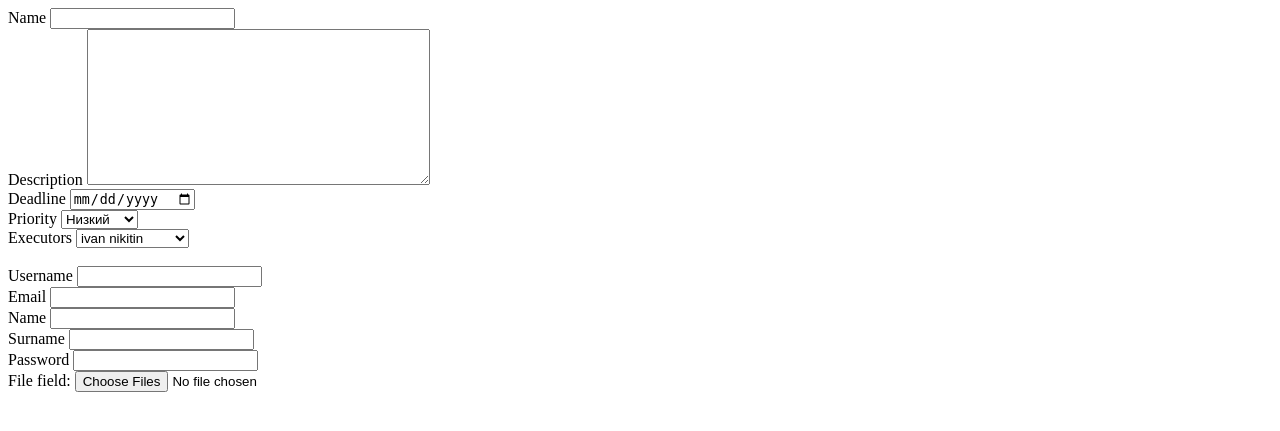
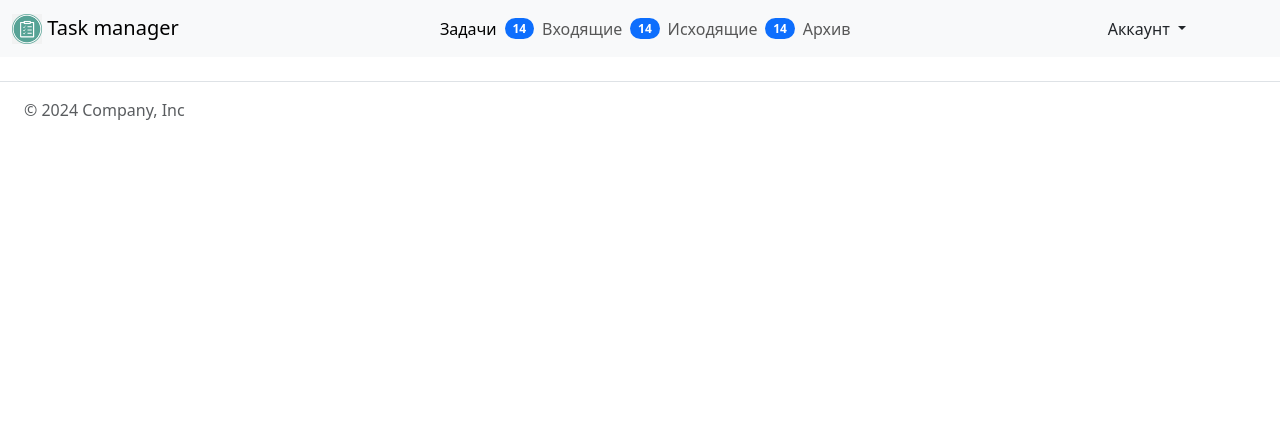
Before and after one commit to KGBT/task_manager, a Django app: page / in a window 1280 px wide. Shown: the top 431 px of the page. Run offline with Django 5.2, Linux system fonts and the light colour scheme; data comes from the database, SQL or seed files in the repository; both versions use the stored data as it was after the commit; some libraries are stand-ins or nearby versions.

Commit message:
Доработал боковую панель, разделил на шаблоны верстку.

```diff
--- a/task/templates/сайт/styles.css
+++ b/static/css/styles.css
@@ -5,9 +5,9 @@
 }
 
 .btn-border{
-  border-style: solid 2px;
+  border-style: solid;
+  border: 2px;
 }
 .card-footer{
   background-color: white;
-
 }
--- /dev/null
+++ b/static/js/scripts.js
@@ -0,0 +1,6 @@
+const form = document.getElementById('employeesAdd');
+form.addEventListener('submit', (e) => {
+        e.preventDefault();
+        e.target.reset();
+    }
+)
--- a/task/forms.py
+++ b/task/forms.py
@@ -1,39 +1,39 @@
-from django import forms
-
-from task.models import Priority
-from user.models import User
-
-
-class TaskForm(forms.Form):
-    name = forms.CharField(label='Name', max_length=50)
-    description = forms.CharField(widget=forms.Textarea, max_length=1000)
-    deadline = forms.DateField(widget=forms.TextInput(attrs={'class': 'form-control', 'type': 'date'}))
-    priority = forms.ChoiceField(choices=Priority.PRIORITY_CHOICES)
-    executors = forms.CharField(widget=forms.Select(choices=User.get_user_choices()))
-
-#Это не работает
-class FileForm(forms.Form):
-    file = forms.FileField(widget=forms.ClearableFileInput(attrs={'allow_multiple_selected': True}))
-
-
-#Для загрузки нескольких файлов создаем несколько классов
-class MultipleFileInput(forms.ClearableFileInput):
-    allow_multiple_selected = True
-
-
-class MultipleFileField(forms.FileField):
-    def __init__(self, *args, **kwargs):
-        kwargs.setdefault("widget", MultipleFileInput())
-        super().__init__(*args, **kwargs)
-
-    def clean(self, data, initial=None):
-        single_file_clean = super().clean
-        if isinstance(data, (list, tuple)):
-            result = [single_file_clean(d, initial) for d in data]
-        else:
-            result = single_file_clean(data, initial)
-        return result
-
-
-class FileFieldForm(forms.Form):
-    file_field = MultipleFileField()
+# from django import forms
+#
+# from task.models import Priority
+# from user.models import User
+#
+#
+# class TaskForm(forms.Form):
+#     name = forms.CharField(label='Name', max_length=50)
+#     description = forms.CharField(widget=forms.Textarea, max_length=1000)
+#     deadline = forms.DateField(widget=forms.TextInput(attrs={'class': 'form-control', 'type': 'date'}))
+#     priority = forms.ChoiceField(choices=Priority.PRIORITY_CHOICES)
+#     executors = forms.CharField(widget=forms.Select(choices=User.get_user_choices()))
+#
+# #Это не работает
+# class FileForm(forms.Form):
+#     file = forms.FileField(widget=forms.ClearableFileInput(attrs={'allow_multiple_selected': True}))
+#
+#
+# #Для загрузки нескольких файлов создаем несколько классов
+# class MultipleFileInput(forms.ClearableFileInput):
+#     allow_multiple_selected = True
+#
+#
+# class MultipleFileField(forms.FileField):
+#     def __init__(self, *args, **kwargs):
+#         kwargs.setdefault("widget", MultipleFileInput())
+#         super().__init__(*args, **kwargs)
+#
+#     def clean(self, data, initial=None):
+#         single_file_clean = super().clean
+#         if isinstance(data, (list, tuple)):
+#             result = [single_file_clean(d, initial) for d in data]
+#         else:
+#             result = single_file_clean(data, initial)
+#         return result
+#
+#
+# class FileFieldForm(forms.Form):
+#     file_field = MultipleFileField()
--- a/task/templates/сайт/asdas.html
+++ b/task/templates/сайт/asdas.html
@@ -11,7 +11,7 @@
       crossorigin="anonymous"
     />
 
-    <link rel="stylesheet" href="styles.css" />
+    <link rel="stylesheet" href="../../../static/css/styles.css" />
   </head>
 
   <body>
@@ -30,7 +30,7 @@
         </button>
         <a class="navbar-brand" href="#">
           <img
-            src="logo.png"
+            src="../../../static/img/logo.png"
             alt="Logo"
             width="30"
             class="d-inline-block align-text-top"
--- a/task/templates/сайт/navbar_elements.css
+++ /dev/null
@@ -1,5 +0,0 @@
-.exit{
-    color: red;
-    border: 2px;
-    border-color: red;
-}
--- a/task/templates/сайт/rezerv.html
+++ b/task/templates/сайт/rezerv.html
@@ -19,7 +19,7 @@
                 <span class="navbar-toggler-icon"></span>
             </button>
             <a class="navbar-brand" href="#">
-                <img src="logo.png" alt="Logo" width="30" class="d-inline-block align-text-top">
+                <img src="../../../static/img/logo.png" alt="Logo" width="30" class="d-inline-block align-text-top">
                 Task manager
             </a>
             <div class="collapse navbar-collapse" id="navbarSupportedContent">
--- a/task/urls.py
+++ b/task/urls.py
@@ -4,4 +4,5 @@ from task import views
 
 urlpatterns = [
     path('', views.index, name='index')
+
 ]
--- a/task/views.py
+++ b/task/views.py
@@ -2,41 +2,54 @@ import random
 
 from django.core.exceptions import ValidationError
 from django.http import HttpResponse
-from django.shortcuts import render
+from django.shortcuts import render, redirect
 from django.views.generic import FormView
+from django.contrib import messages
 
-from task.forms import TaskForm, FileFieldForm, FileForm
+# from task.forms import TaskForm, FileFieldForm, FileForm
 from user.forms import UserForm
-from user.models import User
+from user.models import User, Employee
 
 
 # Create your views here.
-
-class FileFieldFormView(FormView):
-    form_class = FileFieldForm
-    template_name = "upload.html"  # Replace with your template.
-    success_url = "..."  # Replace with your URL or reverse().
-
-    def post(self, request, *args, **kwargs):
-        form_class = self.get_form_class()
-        form = self.get_form(form_class)
-        if form.is_valid():
-            return self.form_valid(form)
-        else:
-            return self.form_invalid(form)
-
-    def form_valid(self, form):
-        files = form.cleaned_data["file_field"]
-        for f in files:
-            ...  # спросить у Владислава
-        return super().form_valid()
-
+#
+# class FileFieldFormView(FormView):
+#     form_class = FileFieldForm
+#     template_name = "upload.html"  # Replace with your template.
+#     success_url = "..."  # Replace with your URL or reverse().
+#
+#     def post(self, request, *args, **kwargs):
+#         form_class = self.get_form_class()
+#         form = self.get_form(form_class)
+#         if form.is_valid():
+#             return self.form_valid(form)
+#         else:
+#             return self.form_invalid(form)
+#
+#     def form_valid(self, form):
+#         files = form.cleaned_data["file_field"]
+#         for f in files:
+#             ...  # спросить у Владислава
+#         return super().form_valid()
+#
 
 def index(request):
-    if request.method == 'POST':
-        pass
-    # for i in range(10):
-    #     User(username=f'username{random.randint(a=100, b=1000)}',name=f'name{i}', surname=f'surname{i}', email=f'mail{random.randint(a=100, b=1000)}@mail.ru', password=f'password{i}').save()
-    User.get_user_choices()
-    context = {'TaskForm': TaskForm(), 'UserForm': UserForm(), 'FileForm': FileFieldForm()}
-    return render(request, 'index.html', context=context)
+    if request.POST:
+        username = request.POST['username']
+        print(username)
+        user = User.find_by_username(username)
+        print(user)
+        if user:
+            if not Employee.exists(username):
+                Employee.create_and_save(user)
+                # context['is_add'] = 'ADDED'
+                messages.add_message(request, messages.SUCCESS, 'Сотрудник добавлен!')
+            else:
+                messages.add_message(request, messages.INFO, 'Сотрудник уже добавлен!')
+                # context['is_add'] = 'EXIST'
+        else:
+            # context['is_add'] = 'NOTADDED'
+            messages.add_message(request, messages.ERROR, 'Пользователь с таким именем не найден!')
+        return redirect(request.META.get('HTTP_REFERER', '/'))
+    context = {'employees': Employee.get_list_employee('Kukumber')}
+    return render(request, 'header.html', context)
--- /dev/null
+++ b/templates/base.html
@@ -0,0 +1,18 @@
+{% extends 'index.html' %}
+
+{% block base %}
+
+
+    {% block header %}{% endblock header %}
+
+    {% block content %}
+
+    {% endblock content %}
+
+    <footer class="d-flex flex-wrap justify-content-between align-items-center py-3 my-4 border-top">
+        <div class="col-md-4 d-flex align-items-center">
+            <span class="text-muted ms-4">© 2024 Company, Inc</span>
+        </div>
+    </footer>
+
+{% endblock base %}
--- /dev/null
+++ b/templates/header.html
@@ -0,0 +1,201 @@
+{% extends 'base.html' %}
+{% load static %}
+{% block header %}
+
+    <nav class="navbar navbar-expand-lg navbar-light bg-light">
+        <div class="container-fluid">
+            <button
+                    class="navbar-toggler"
+                    type="button"
+                    data-bs-toggle="collapse"
+                    data-bs-target="#navbarSupportedContent"
+                    aria-controls="navbarSupportedContent"
+                    aria-expanded="false"
+                    aria-label="Переключатель навигации"
+            >
+                <span class="navbar-toggler-icon"></span>
+            </button>
+            <a class="navbar-brand" href="#">
+                <img
+                        src="{% static 'img/logo.png' %}"
+                        alt="Logo"
+                        width="30"
+                        class="d-inline-block align-text-top"
+                />
+                Task manager
+            </a>
+            <div class="collapse navbar-collapse" id="navbarSupportedContent">
+                <ul class="navbar-nav ms-auto">
+                    <li
+                            class="nav-item d-flex justify-content-between align-items-center"
+                    >
+                        <a class="nav-link active" aria-current="page" href="#">Задачи</a>
+                        <span class="badge bg-primary rounded-pill">14</span>
+                    </li>
+                    <li
+                            class="nav-item d-flex justify-content-between align-items-center"
+                    >
+                        <a class="nav-link" href="#">Входящие</a>
+                        <span class="badge bg-primary rounded-pill">14</span>
+                    </li>
+                    <li
+                            class="nav-item d-flex justify-content-between align-items-center"
+                    >
+                        <a class="nav-link" href="#">Исходящие</a>
+                        <span class="badge bg-primary rounded-pill">14</span>
+                    </li>
+                    <li class="nav-item">
+                        <a class="nav-link" href="#">Архив</a>
+                    </li>
+                </ul>
+
+                <div class="btn-group ms-auto dropdown" style="margin-right: 70px">
+                    <button
+                            type="button"
+                            class="btn dropdown-toggle"
+                            style="border: none"
+                            data-bs-toggle="dropdown"
+                            aria-expanded="false"
+                    >
+                        Аккаунт
+                    </button>
+                    <ul class="dropdown-menu">
+                        <li>
+                            <button
+                                    class="dropdown-item"
+                                    type="button"
+                                    data-bs-toggle="offcanvas"
+                                    data-bs-target="#offcanvasRight"
+                                    aria-controls="offcanvasRight"
+                            >
+                                Сотрудники
+                            </button>
+                        </li>
+                        <li>
+                            <button class="dropdown-item" type="button">Настройки</button>
+                        </li>
+                        <li>
+                            <button class="dropdown-item exit" type="button">Выйти</button>
+                        </li>
+                    </ul>
+                </div>
+            </div>
+        </div>
+    </nav>
+
+    <div
+            class="offcanvas offcanvas-end"
+            tabindex="-1"
+            id="offcanvasRight"
+            aria-labelledby="offcanvasRightLabel"
+
+    >
+        <div class="offcanvas-header">
+            <h5 class="offcanvas-title" id="offcanvasRightLabel">
+                Добавить сотрудника
+            </h5>
+            <button
+                    type="button"
+                    class="btn-close"
+                    data-bs-dismiss="offcanvas"
+                    aria-label="Закрыть"
+            ></button>
+        </div>
+        <div class="offcanvas-body">
+
+            <form class="d-flex pb-5" action="/" method="post" id="employeesAdd">
+                {% csrf_token %}
+                <input class="form-control me-2" placeholder="Имя пользователя" aria-label="Добавить" name="username">
+                <button class="btn btn-outline-success" type="submit">Добавить</button>
+            </form>
+
+
+            <ul class="list-group">
+                <li class="list-group-item">Список сотрудников</li>
+
+                {% for emp in employees %}
+                    <li class="list-group-item">{{ employees.0.name }} {{ employees.0.surname }}</li>
+                    {% empty %}
+
+                {% endfor %}
+
+            </ul>
+        </div>
+    </div>
+
+
+    <!-- Модальное окно -->
+    <div
+            class="modal fade"
+            id="exampleModal"
+            tabindex="-1"
+            aria-labelledby="exampleModalLabel"
+            aria-hidden="true"
+    >
+        <div class="modal-dialog modal-dialog-centered">
+            <div class="modal-content">
+                <div class="modal-header">
+                    <h1 class="modal-title fs-5" id="exampleModalLabel">
+                        Заголовок модального окна
+                    </h1>
+                    <button
+                            type="button"
+                            class="btn-close"
+                            data-bs-dismiss="modal"
+                            aria-label="Закрыть"
+                    ></button>
+                </div>
+                <div class="modal-body">...</div>
+                <div class="modal-footer">
+                    <button
+                            type="button"
+                            class="btn btn-secondary"
+                            data-bs-dismiss="modal"
+                    >
+                        Закрыть
+                    </button>
+                    <button type="button" class="btn btn-primary">
+                        Сохранить изменения
+                    </button>
+                </div>
+            </div>
+        </div>
+    </div>
+
+
+
+    {% if messages %}
+        {% for message in messages %}
+            {% if message.tags == 'success' %}
+                <div class="alert alert-success alert-dismissible fade show" role="alert">
+                    {{ message }}
+                    <button type="button" class="btn-close" data-bs-dismiss="alert" aria-label="Close"></button>
+                </div>
+            {% endif %}
+            {% if message.tags == 'info' %}
+                <div class="alert alert-info alert-dismissible fade show" role="alert">
+                    {{ message }}
+                    <button type="button" class="btn-close" data-bs-dismiss="alert" aria-label="Close"></button>
+                </div>
+            {% endif %}
+            {% if message.tags == 'error' %}
+
+                <div class="alert alert-danger alert-dismissible fade show" role="alert">
+                    {{ message }}
+                    <button type="button" class="btn-close" data-bs-dismiss="alert" aria-label="Close"></button>
+                </div>
+            {% endif %}
+        {% endfor %}
+    {% endif %}
+
+
+
+
+
+
+
+
+
+
+
+{% endblock header %}
--- /dev/null
+++ b/templates/index.html
@@ -0,0 +1,18 @@
+<!DOCTYPE html>
+{% load static %}
+<html lang="en">
+<head>
+    <meta charset="UTF-8"/>
+    <meta name="viewport" content="width=device-width, initial-scale=1.0"/>
+    <title>{% block title %} Задачи {% endblock title %}</title>
+    <link rel="stylesheet" href="{% static 'css/styles.css' %}">
+    {% load django_bootstrap5 %}
+    {% bootstrap_css %}
+</head>
+<body>
+
+{% block base %}{% endblock base %}
+
+{% bootstrap_javascript %}
+</body>
+</html>
```
Also changed, not shown: task_manager/settings.py (+8 -8 lines), user/models.py (+35 -1 lines), db.sqlite3, static/img/logo.png (renamed from task/templates/сайт/logo.png), task/migrations/0001_initial.py, task/migrations/0002_alter_priority_priority.py (deleted), task/templates/сайт/add.png (deleted), user/migrations/0001_initial.py, user/migrations/0002_alter_employee_user.py (added).
